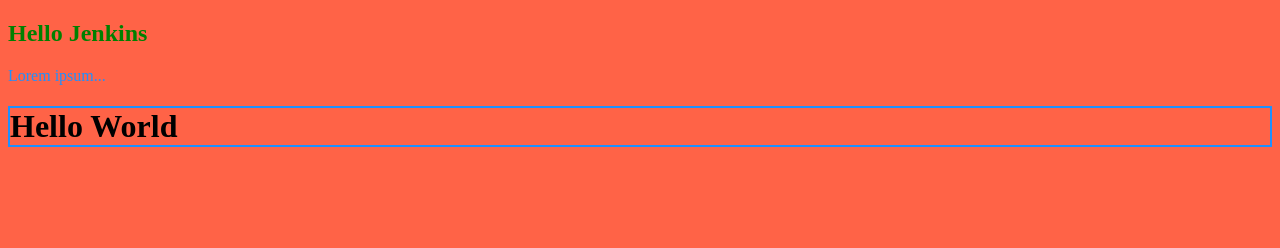
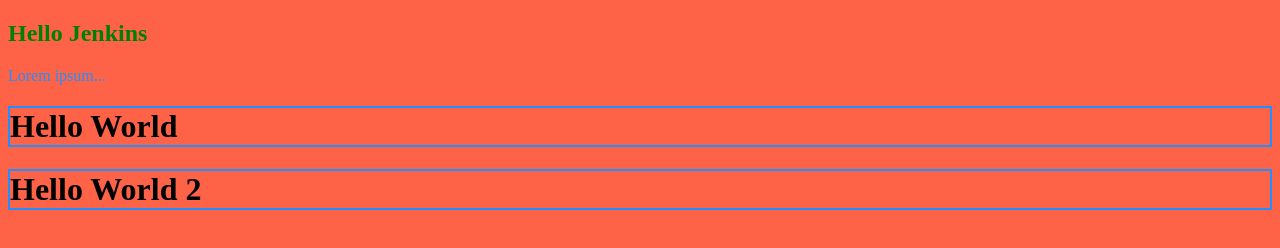
Before and after one commit to Munendra09/jenkins, a plain HTML site: page index.html in a window 1280 px wide. Drawn offline with Linux system fonts and the light colour scheme.

Commit message:
Update index.html

```diff
--- a/index.html
+++ b/index.html
@@ -17,5 +17,6 @@
     <h2>Hello Jenkins</h2>
     <p style="color:DodgerBlue;">Lorem ipsum...</p>
     <h1 style="border:2px solid DodgerBlue;">Hello World</h1>
+    <h1 style="border:2px solid DodgerBlue;">Hello World 2</h1>
 </body>
 </html>
```
